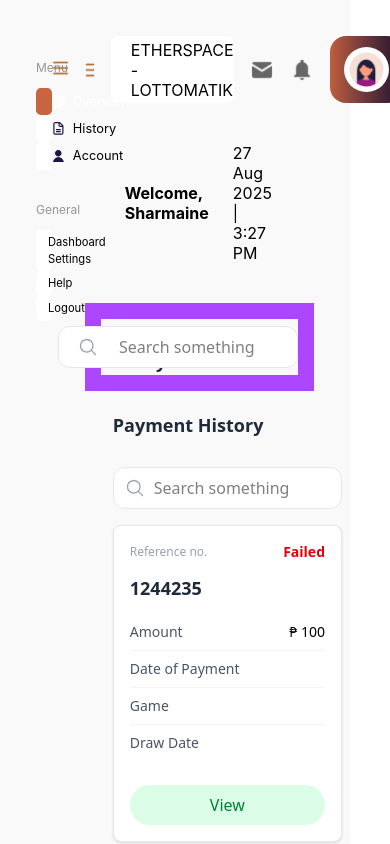
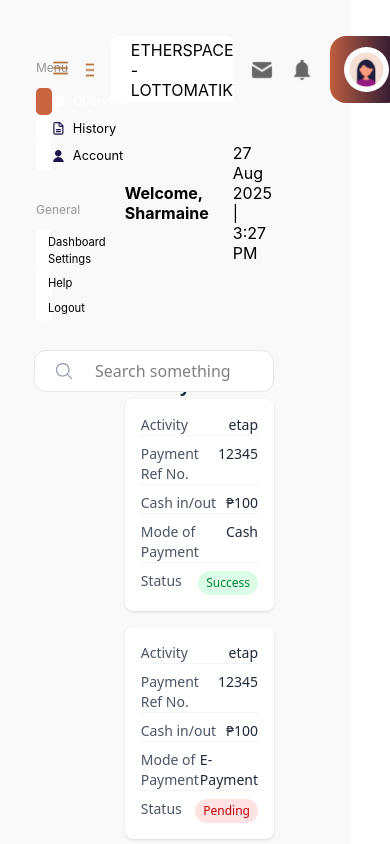
Before and after one commit to iwave-etherspace/etherspace-web-app, a React (Vite) app: page /history in a window 390 px wide. Shown: the top 844 px of the page. Built offline with nearby package versions, Linux system fonts and the light colour scheme.

Commit message:
replaced border with padding

```diff
--- a/src/assets/components/dashboard/content/pages/history/BalanceHistory.jsx
+++ b/src/assets/components/dashboard/content/pages/history/BalanceHistory.jsx
@@ -54,7 +54,7 @@
     // <div className="w-full max-w-full ml-7">
     <>
       {/* Header */}
-      <div className="grid grid-cols-2 grid-rows-[1fr_auto] items-center border-[1rem] border-purple-500 ">
+      <div className="grid grid-cols-2 grid-rows-[1fr_auto] items-center p-10">
 
         <h2 className="text-lg font-semibold text-gray-800 font-sans">
           Balance History
@@ -123,53 +123,39 @@
           </div>
         </div>
 
-      </div>
-
-      {/* Table for medium+ screens */}
-      {/* <div className="hidden md:block overflow-x-auto">
-        <div className="bg-white rounded-lg shadow-sm font-sans text-center text-gray-400 text-xs">
-          <table className="min-w-full w-full table-auto">
-            <thead>
-              <tr className="text-gray-400 text-xs md:text-xs">
-                <th className="px-4 py-3">Activity</th>
-                <th className="px-4 py-3">Payment Reference No.</th>
-                <th className="px-4 py-3">Cash in/out</th>
-                <th className="px-4 py-3">Mode of Payment</th>
-                <th className="px-4 py-3">Status</th>
-              </tr>
-            </thead>
-
-            <tbody>
+        <div className="row-start-2 col-span-2 md:hidden space-y-4 font-sans">
           {filtered.length === 0 ? (
-                <tr>
-                  <td
-                    colSpan={5}
-                    className="px-4 py-6 text-center text-sm text-gray-500"
-                  >
-                    No results found.
-                  </td>
-                </tr>
+            <p className="text-center text-sm text-gray-500">No results found.</p>
           ) : (
             filtered.map((row) => (
-                  <tr
+              <div
                 key={row.activity}
-                    className="odd:bg-white even:bg-gray-50"
+                className="divide-y divide-gray-100  bg-white shadow-sm rounded-lg p-4 space-y-2 text-sm"
               >
-                    <td className="px-4 py-3 text-sm text-gray-900">
-                      {row.activity}
-                    </td>
-                    <td className="px-4 py-3 text-sm text-gray-900">
-                      {row.refNo}
-                    </td>
-                    <td className="px-4 py-3 text-sm text-gray-900">
-                      {row.amount}
-                    </td>
-                    <td className="px-4 py-3 text-sm text-gray-900">
-                      {row.modeOfPayment}
-                    </td>
-                    <td className="px-4 py-3 text-sm">
+                <div className="flex justify-between">
+                  <span className="font-medium text-gray-600">Activity</span>
+                  <span className="text-gray-800">{row.activity}</span>
+                </div>
+                <div className="flex justify-between">
+                  <span className="font-medium text-gray-600">
+                    Payment Ref No.
+                  </span>
+                  <span className="text-gray-800">{row.refNo}</span>
+                </div>
+                <div className="flex justify-between">
+                  <span className="font-medium text-gray-600">Cash in/out</span>
+                  <span className="text-gray-800">{row.amount}</span>
+                </div>
+                <div className="flex justify-between">
+                  <span className="font-medium text-gray-600">
+                    Mode of Payment
+                  </span>
+                  <span className="text-gray-800">{row.modeOfPayment}</span>
+                </div>
+                <div className="flex justify-between">
+                  <span className="font-medium text-gray-600">Status</span>
                   <span
-                        className={`inline-block px-2 py-1 rounded-full text-xs font-medium ${
+                    className={`px-2 py-1 rounded-full text-xs font-medium ${
                       row.status === "Success"
                         ? "bg-green-100 text-green-700"
                         : "bg-red-100 text-red-700"
@@ -177,14 +163,13 @@
                   >
                     {row.status}
                   </span>
-                    </td>
-                  </tr>
+                </div>
+              </div>
             ))
           )}
-            </tbody>
-          </table>
         </div>
-      </div> */}
+
+      </div>
 
       {/* Cards for small screens */}
       {/* <div className="md:hidden space-y-4 font-sans">
```
Lines whose indentation alone changed are shown as unchanged.
